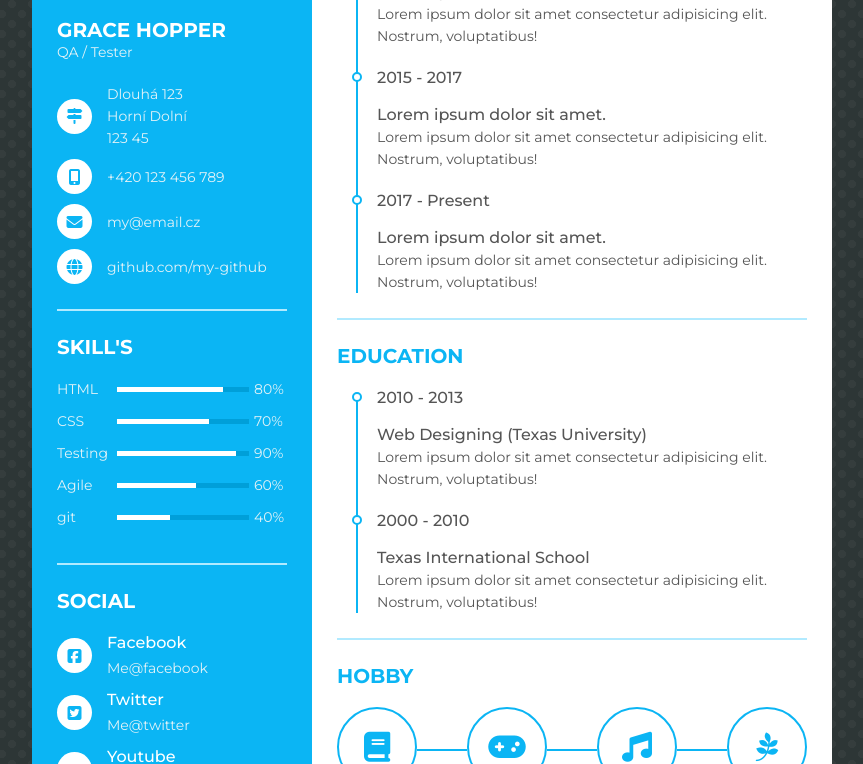
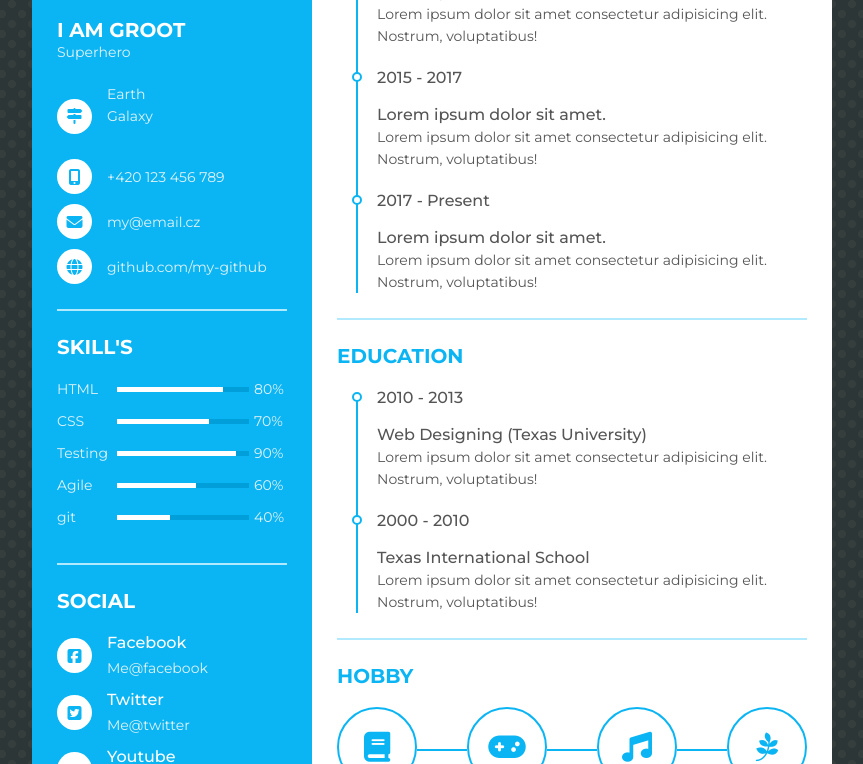
Before and after one commit to MarketaChvaja/cv_web_page, a plain HTML site: page index.html in a window 1280 px wide. Shown: the part 336-1100 px from the top of the page, without its empty margins (208-1071 px from the left). Drawn offline with Linux system fonts and the light colour scheme.

Commit message:
Upravy jmena

```diff
--- a/index.html
+++ b/index.html
@@ -19,8 +19,8 @@
             <div class="resume_content">
                 <div class="resume_item resume_info">
                     <div class="title">
-                        <p class="bold">Grace Hopper</p>
-                        <p class="regular">QA / Tester</p>
+                        <p class="bold">I Am Groot</p>
+                        <p class="regular">Superhero</p>
                     </div>
                     <ul>
                         <li>
@@ -28,9 +28,9 @@
                                 <i class="fas fa-map-signs"></i>
                             </div>
                             <div class="data">
-                                Dlouhá 123 <br />
-                                Horní Dolní <br>
-                                123 45
+                                Earth<br />
+                                Galaxy <br>
+                            <br>
                             </div>
                         </li>
                         <li>
```
